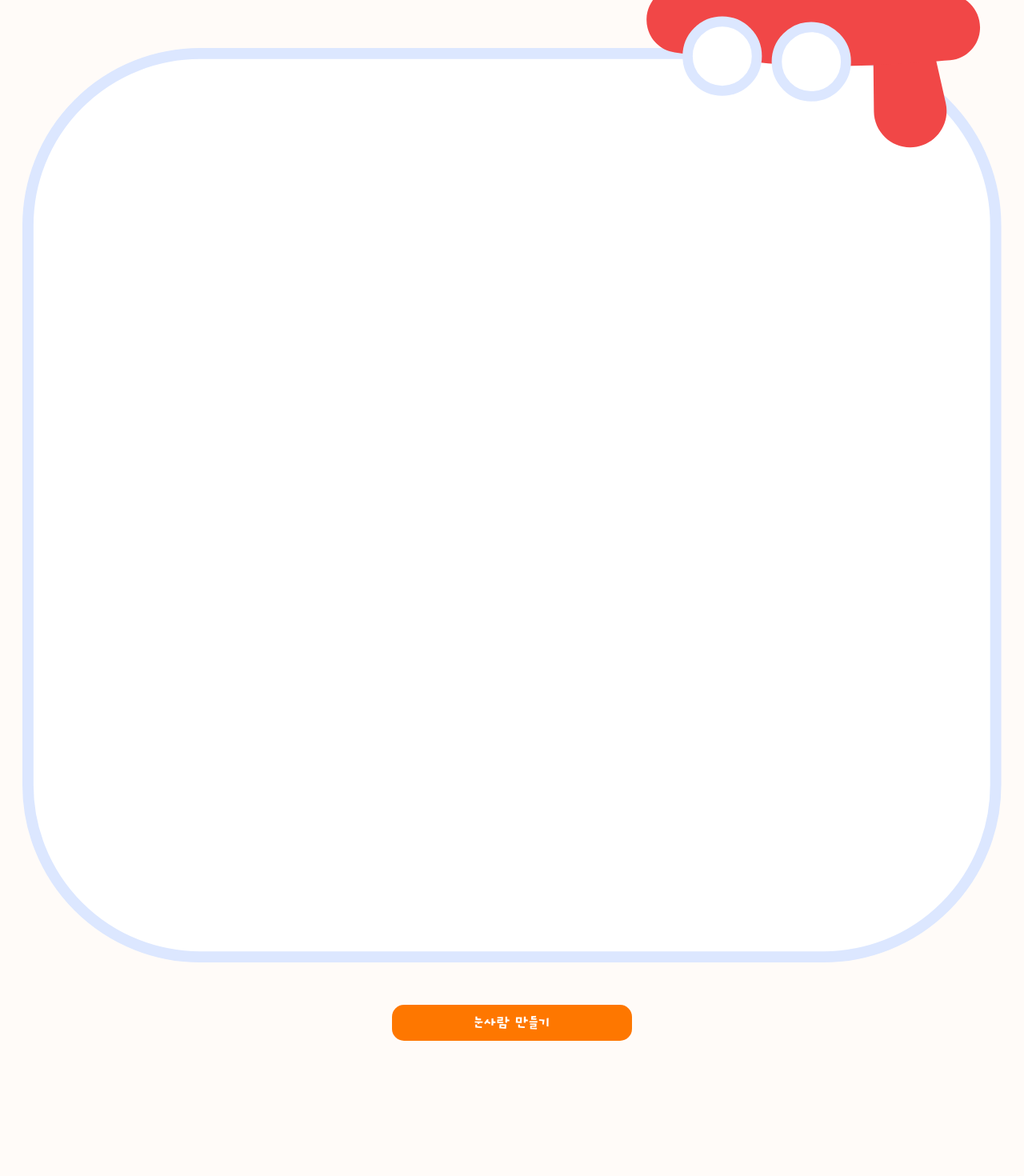
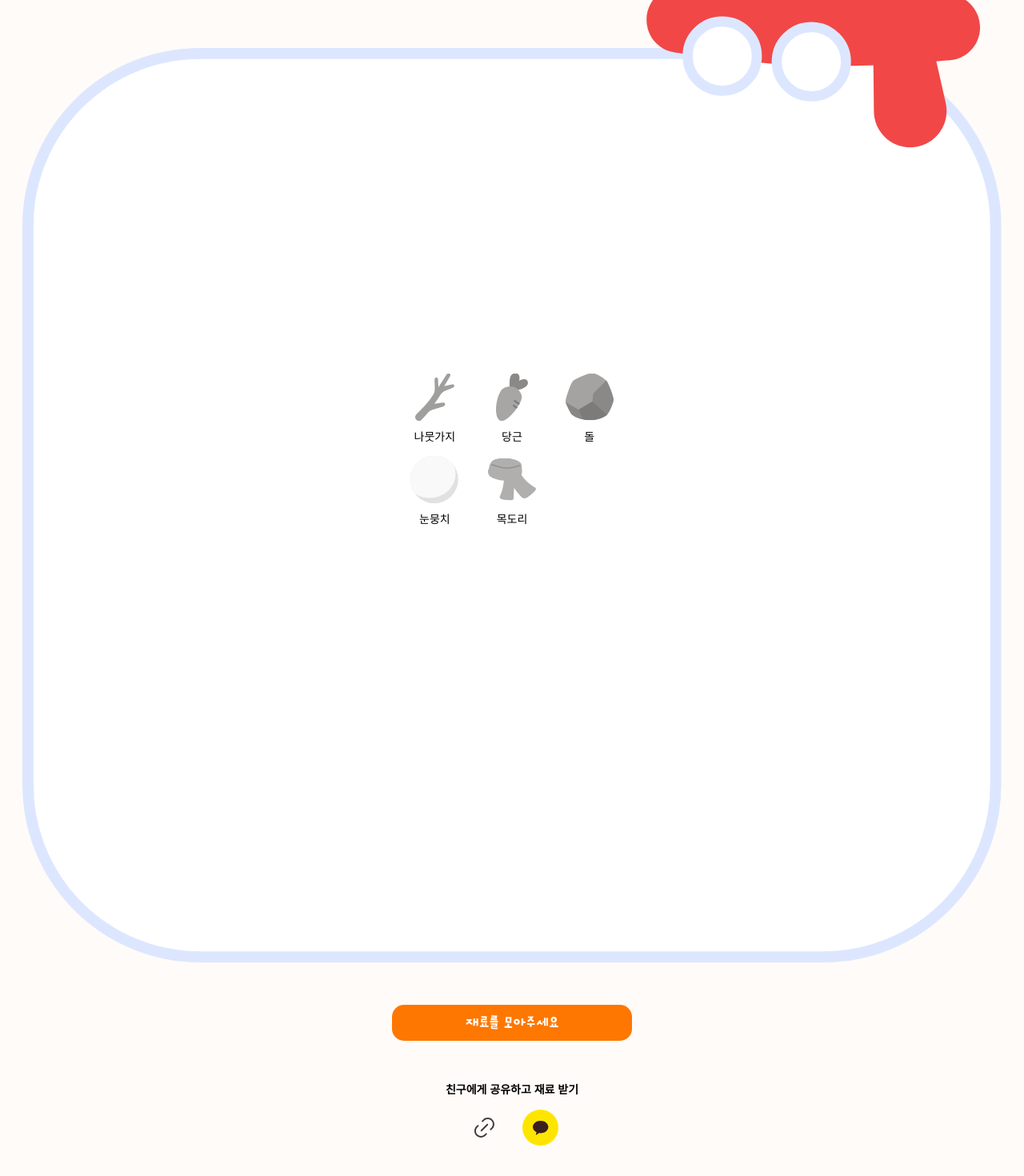
Before and after one commit to Ureca3rd-FE/moong-FE, a React (Vite) app: page / in a window 1280 px wide. Shown: the part 475-1945 px from the top of the page at 80% size. Before the commit the page ends 1824 px from the top, so only its background shows below. Built offline with nearby package versions, Linux system fonts and the light colour scheme; a web font is replaced by a local one.

Commit message:
[feat] Home 하단 UI 구현

```diff
--- a/src/pages/MyHome.tsx
+++ b/src/pages/MyHome.tsx
@@ -3,6 +3,13 @@ import Button from '../components/common/Button';
 import homeGroupImg from '../assets/images/Home_Group.svg';
 import logo from "../assets/images/logo.svg";
 import letter from "../assets/images/letter.svg";
+import branchBImg from "../assets/images/branch_B.svg";
+import carrotBImg from "../assets/images/carrot_B.svg";
+import rockBImg from "../assets/images/rock_B.svg";
+import scarfBImg from "../assets/images/scarf_B.svg";
+import snowballBImg from "../assets/images/snowball_B.svg";
+import kakaoLinkImg from "../assets/images/KakaoLink.svg";
+import hyperLinkImg from "../assets/images/HyperLink.svg";
 
 const MyHome = () => {
   return (
@@ -24,11 +31,38 @@ const MyHome = () => {
             </h1>
           </div>
           <img src={homeGroupImg} alt="홈 그룹" />
+          <div className="my-home__ingredients">
+            <div className="my-home__ingredient-item">
+              <img src={branchBImg} alt="나뭇가지" />
+              <span className="my-home__ingredient-name">나뭇가지</span>
+            </div>
+            <div className="my-home__ingredient-item">
+              <img src={carrotBImg} alt="당근" />
+              <span className="my-home__ingredient-name">당근</span>
+            </div>
+            <div className="my-home__ingredient-item">
+              <img src={rockBImg} alt="돌" />
+              <span className="my-home__ingredient-name">돌</span>
+            </div>
+            <div className="my-home__ingredient-item">
+              <img src={snowballBImg} alt="눈뭉치" />
+              <span className="my-home__ingredient-name">눈뭉치</span>
+            </div>
+            <div className="my-home__ingredient-item">
+              <img src={scarfBImg} alt="목도리" />
+              <span className="my-home__ingredient-name">목도리</span>
+            </div>
+          </div>
         </div>
       </div>
 
       <div className="my-home__actions">
-        <Button type="large">눈사람 만들기</Button>
+        <Button type="large">재료를 모아주세요</Button>
+        <p className="my-home__share-text">친구에게 공유하고 재료 받기</p>
+        <div className="my-home__share-icons">
+          <img src={hyperLinkImg} alt="링크 공유" className="my-home__share-icon" />
+          <img src={kakaoLinkImg} alt="카카오톡 공유" className="my-home__share-icon" />
+        </div>
       </div>
     </div>
   );
--- a/src/style/home.scss
+++ b/src/style/home.scss
@@ -122,6 +122,30 @@
     padding-top: 0;
   }
 
+  &__share-text {
+    @include text-style($text-pretendard-14-600);
+    color: $color-black;
+    padding-top: 36px;
+  }
+
+  &__share-icons {
+    display: flex;
+    gap: 25px;
+    align-items: center;
+  }
+
+  &__share-icon {
+    width: 45px;
+    height: 45px;
+    cursor: pointer;
+    transition: transform 0.2s;
+    padding-top: 2px;
+
+    &:hover {
+      transform: scale(1.05);
+    }
+  }
+
   &__home-group {
     position: relative;
     display: flex;
@@ -139,4 +163,64 @@
       margin: 0 auto;
     }
   }
+
+  &__ingredients {
+    position: absolute;
+    top: 60%;
+    left: 50%;
+    transform: translate(-50%, -50%);
+    width: 70%;
+    max-width: 280px;
+    display: grid;
+    grid-template-columns: repeat(3, 1fr);
+    grid-template-rows: repeat(2, 1fr);
+    gap: 15px 10px;
+    z-index: 5;
+    padding: 20px;
+  }
+
+  &__ingredient-item {
+    display: flex;
+    flex-direction: column;
+    align-items: center;
+    justify-content: center;
+    gap: 8px;
+
+    img {
+      width: 60px;
+      height: 60px;
+      object-fit: contain;
+    }
+
+    &:nth-child(1) {
+      grid-column: 1;
+      grid-row: 1;
+    }
+
+    &:nth-child(2) {
+      grid-column: 2;
+      grid-row: 1;
+    }
+
+    &:nth-child(3) {
+      grid-column: 3;
+      grid-row: 1;
+    }
+
+    &:nth-child(4) {
+      grid-column: 1;
+      grid-row: 2;
+    }
+
+    &:nth-child(5) {
+      grid-column: 2;
+      grid-row: 2;
+    }
+  }
+
+  &__ingredient-name {
+    @include text-style($text-pretendard-14);
+    color: $color-black;
+    text-align: center;
+  }
 }
```
